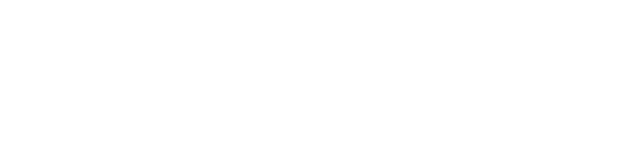
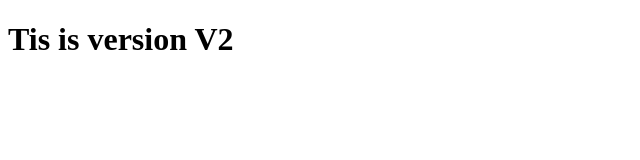
Before and after one commit to kundanmani40/git-tutorial, a plain HTML site: page index.html in a window 1280 px wide. Shown: the whole page, without its empty margins (0-640 px from the left). Drawn offline with Linux system fonts and the light colour scheme.

Commit message:
2nd commit of index.html

```diff
--- a/index.html
+++ b/index.html
@@ -6,6 +6,6 @@
     <title>Document</title>
 </head>
 <body>
-
+    <h1> Tis is version V2</h1>
 </body>
 </html>
```
